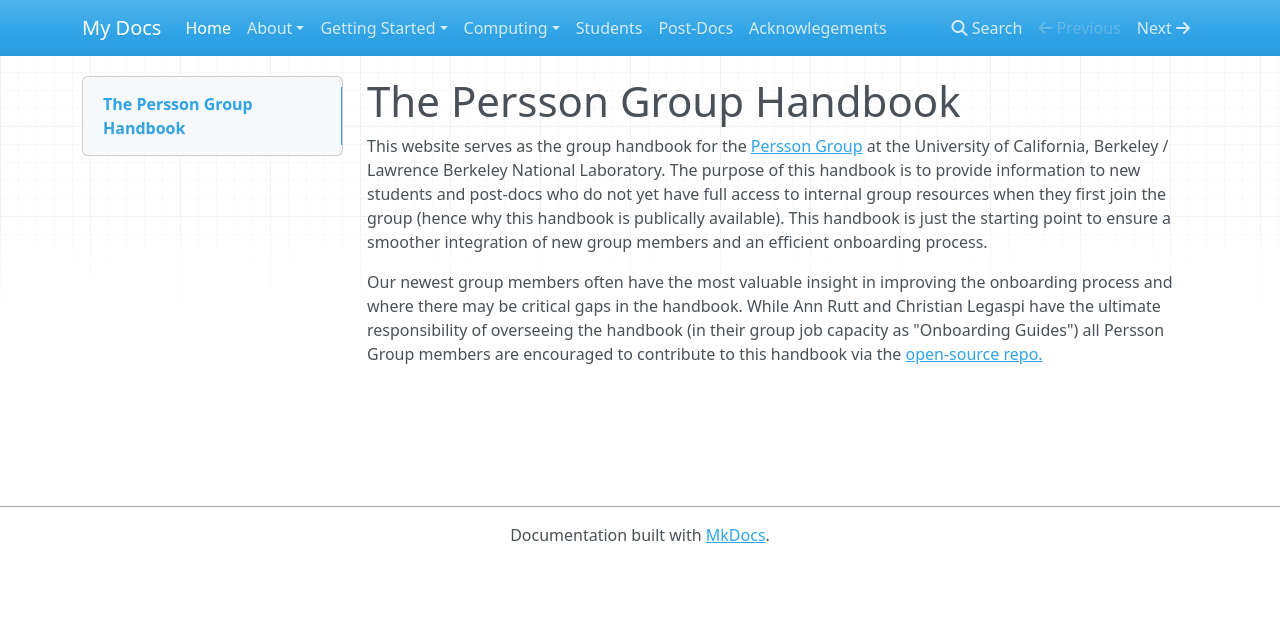
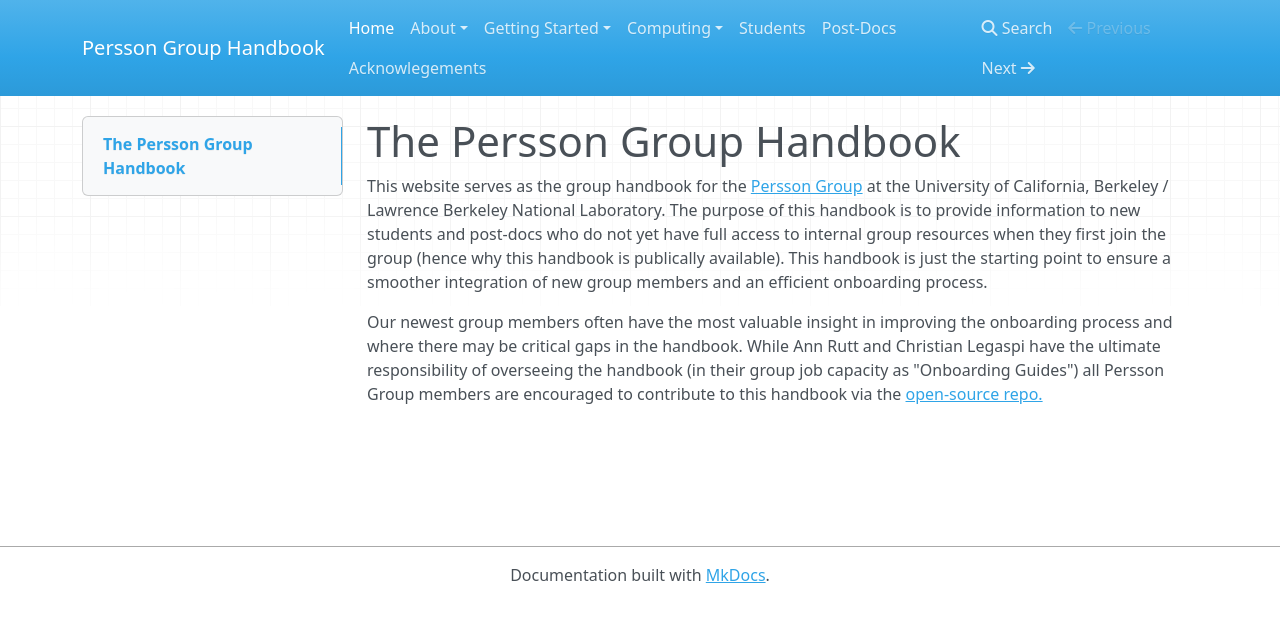
Before and after one commit to perssongroup/handbook, an MkDocs documentation site: the page built from docs/index.md, in a window 1280 px wide. Shown: the top 622 px of the page. Built offline with MkDocs 1.6.1, drawn with Linux system fonts in a browser that asks for light colours; nearby versions of some CDN libraries.

Commit message:
Change name of site

```diff
--- a/mkdocs.yml
+++ b/mkdocs.yml
@@ -1,4 +1,4 @@
-site_name: My Docs
+site_name: Persson Group Handbook
 
 nav:
   - Home: 'index.md'
```
